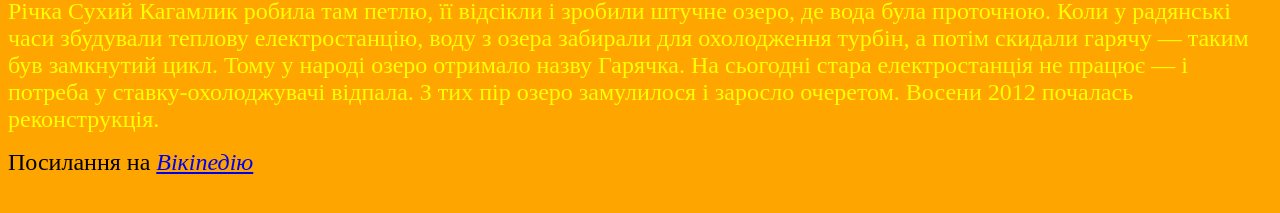
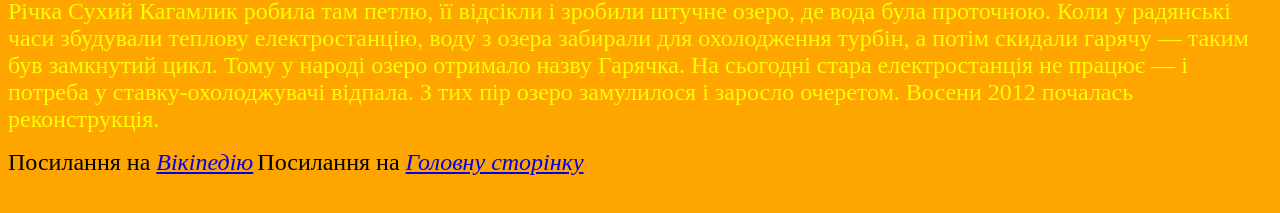
Before and after one commit to MaslovDanya2/Lessons, a plain HTML site: page Zavdannya 2504.html in a window 1280 px wide. Shown: the part 527-740 px from the top of the page. Drawn offline with Linux system fonts and the light colour scheme.

Commit message:
Update Zavdannya 2504.html

```diff
--- a/Zavdannya 2504.html
+++ b/Zavdannya 2504.html
@@ -19,3 +19,6 @@
 Коли у радянські часи збудували теплову електростанцію, воду з озера забирали для охолодження турбін, а потім скидали гарячу — таким був замкнутий цикл. Тому у народі озеро отримало назву Гарячка.
       На сьогодні стара електростанція не працює — і потреба у ставку-охолоджувачі відпала. З тих пір озеро замулилося і заросло очеретом. Восени 2012 почалась реконструкція.</font></font></p>
 <font size="5">Посилання на <a href="https://uk.wikipedia.org/wiki/%D0%9C%D1%96%D1%81%D1%8C%D0%BA%D0%B8%D0%B9_%D1%81%D0%B0%D0%B4_(%D0%9A%D1%80%D0%B5%D0%BC%D0%B5%D0%BD%D1%87%D1%83%D0%BA)#%D0%9E%D0%BF%D0%B8%D1%81"> <i>Вікіпедію</i></a></font>
+<font size="5">Посилання на <a href="index.html"> <i>Головну сторінку</i></a></font>
+   </body>
+</html>
```
